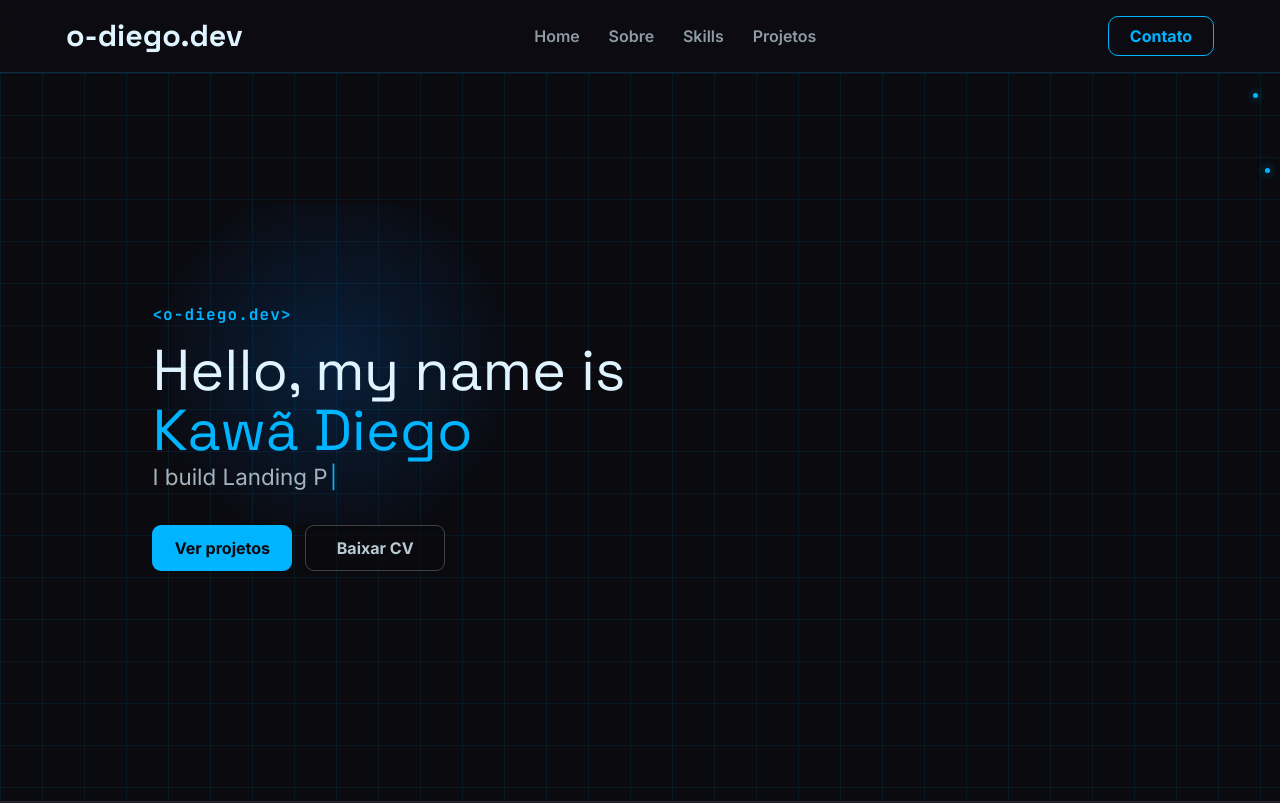
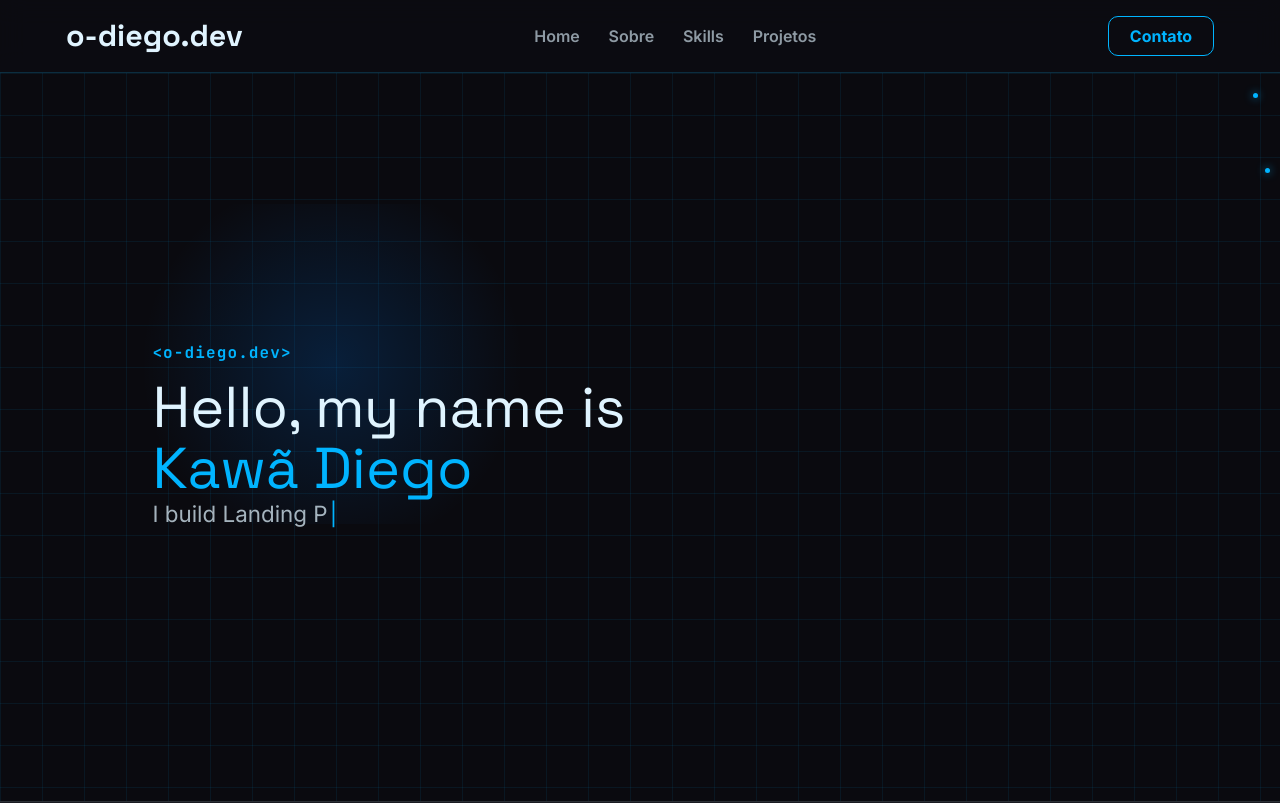
Before and after one commit to Kawa-Diego/portfolio-front, a React (Vite) app: page / in a window 1280 px wide. Shown: the top 803 px of the page. Built offline with nearby package versions, Linux system fonts and the light colour scheme.

Commit message:
fix: removed sections what were not used

```diff
--- a/src/_sections/Hero.jsx
+++ b/src/_sections/Hero.jsx
@@ -57,15 +57,6 @@ export default function Hero() {
               |
             </span>
           </p>
-
-          <div className="hero-actions">
-            <a href="#section-projects" className="hero-btn hero-btn-primary">
-              Ver projetos
-            </a>
-            <a href="#section-contact" className="hero-btn hero-btn-ghost">
-              Baixar CV
-            </a>
-          </div>
         </div>
 
         <span className="hero-dot hero-dot-top" />
```
